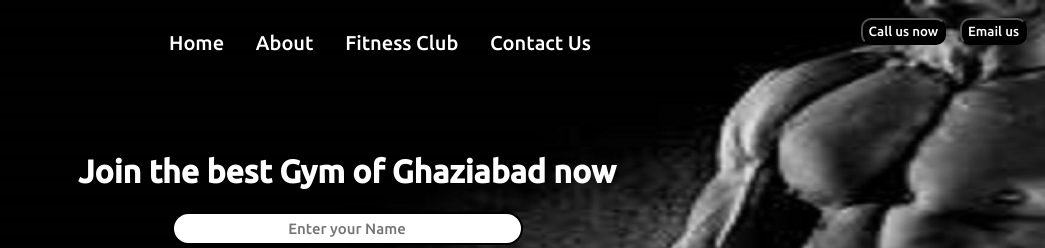
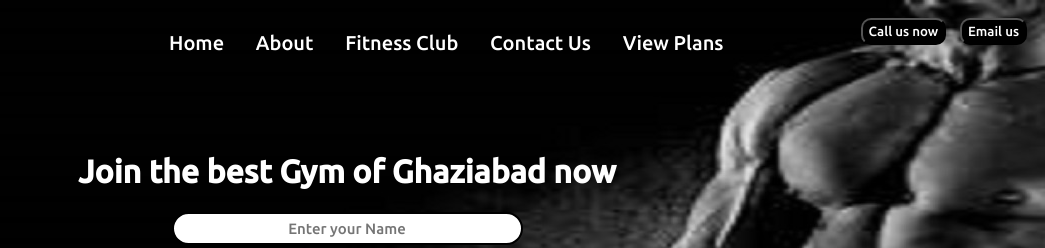
Before and after one commit to kunaltyagi760/Bull_fitness_website, a plain HTML site: page img/index.html in a window 1280 px wide. Shown: the top 248 px of the page, 235-1280 px from the left. Drawn offline with Linux system fonts and the light colour scheme; files that its build step writes are made by us from their sources.

Commit message:
Plans added

```diff
--- a/img/index.html
+++ b/img/index.html
@@ -149,6 +149,7 @@
                 <li><a href="#">About</a></li>
                 <li><a href="#">Fitness Club</a></li>
                 <li><a href="#">Contact Us</a></li>
+                <li><a href="#">View Plans</a></li>
             </ul>
         </div>
         <div class="right">
```
